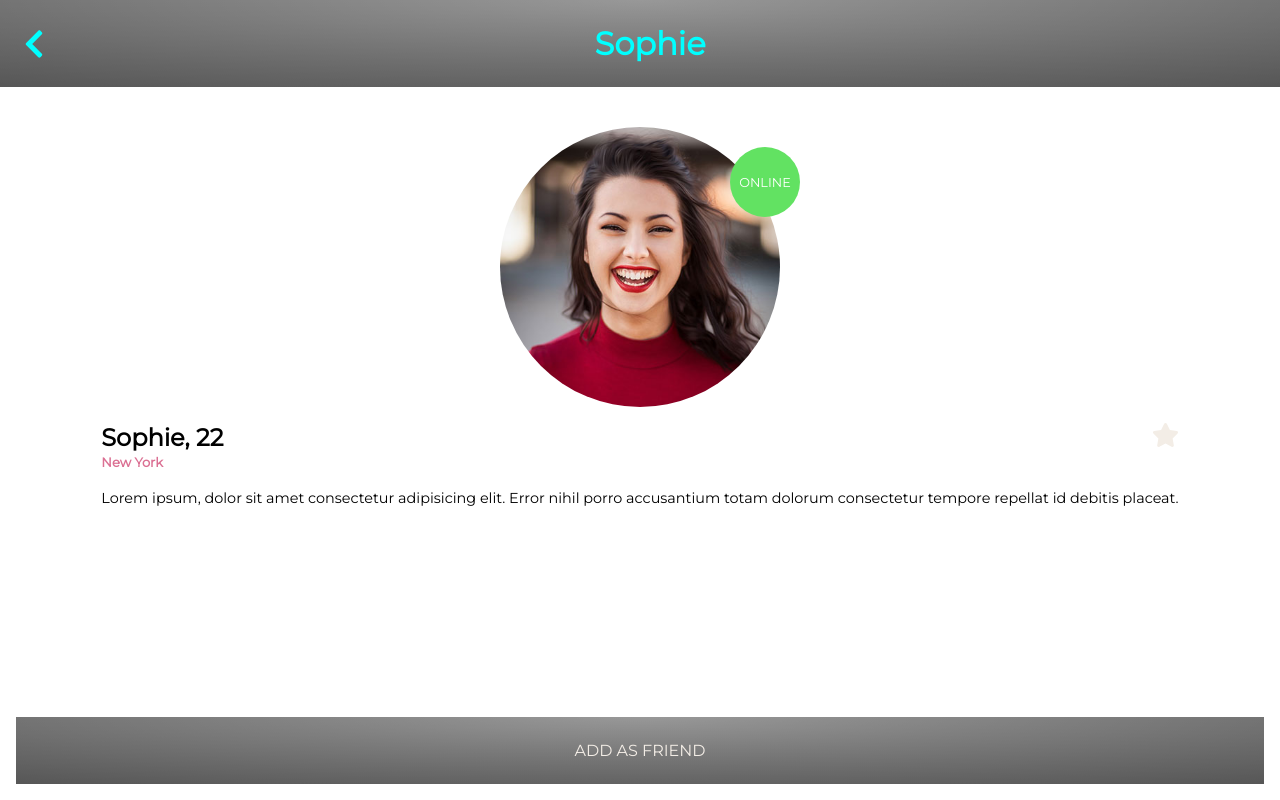
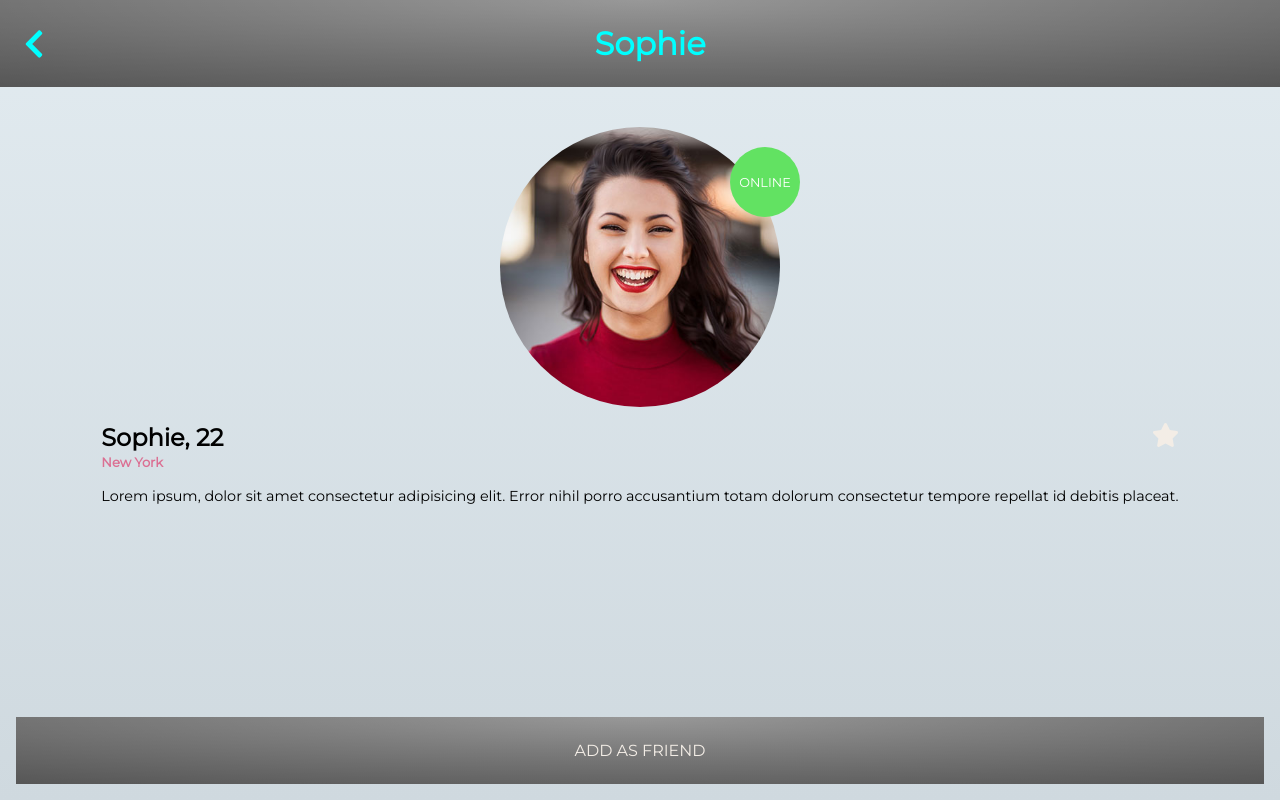
Before and after one commit to lavinialoredana/dating-app, a React (Create React App) app: page / in a window 1280 px wide. Built offline with nearby package versions, Linux system fonts and the light colour scheme.

Commit message:
changing styles

```diff
--- a/src/App.css
+++ b/src/App.css
@@ -5,11 +5,16 @@
   padding: 0;
   font-family: "Montserrat", sans-serif;
   box-sizing: border-box;
+
+}
+
+body{
+  background-image: linear-gradient(to top, #cfd9df 0%, #e2ebf0 100%);
 }
 
 p {
   font-size: 0.9em;
-  line-height: 1.6em;
+  line-height: 1.3em;
 }
 
 link,
@@ -32,6 +37,7 @@ header {
       #989898;
   background-blend-mode: multiply, multiply;
   color: aqua;
+  height: 87px;
 }
 
 header h1 {
```
